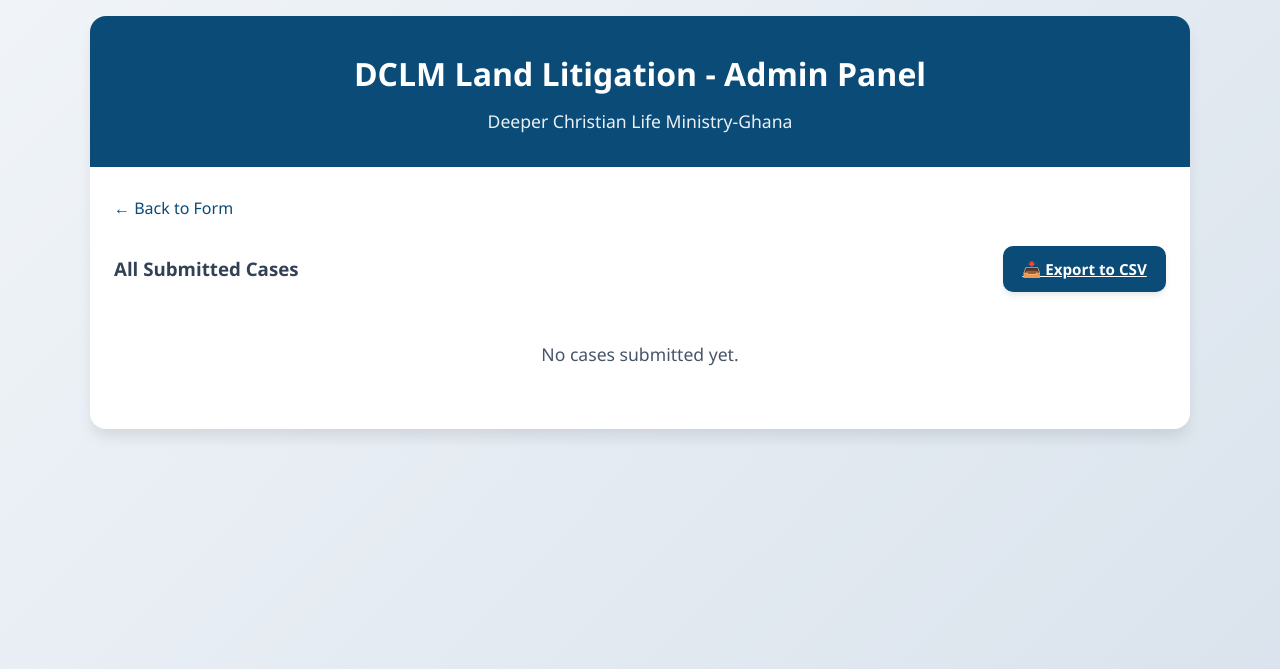
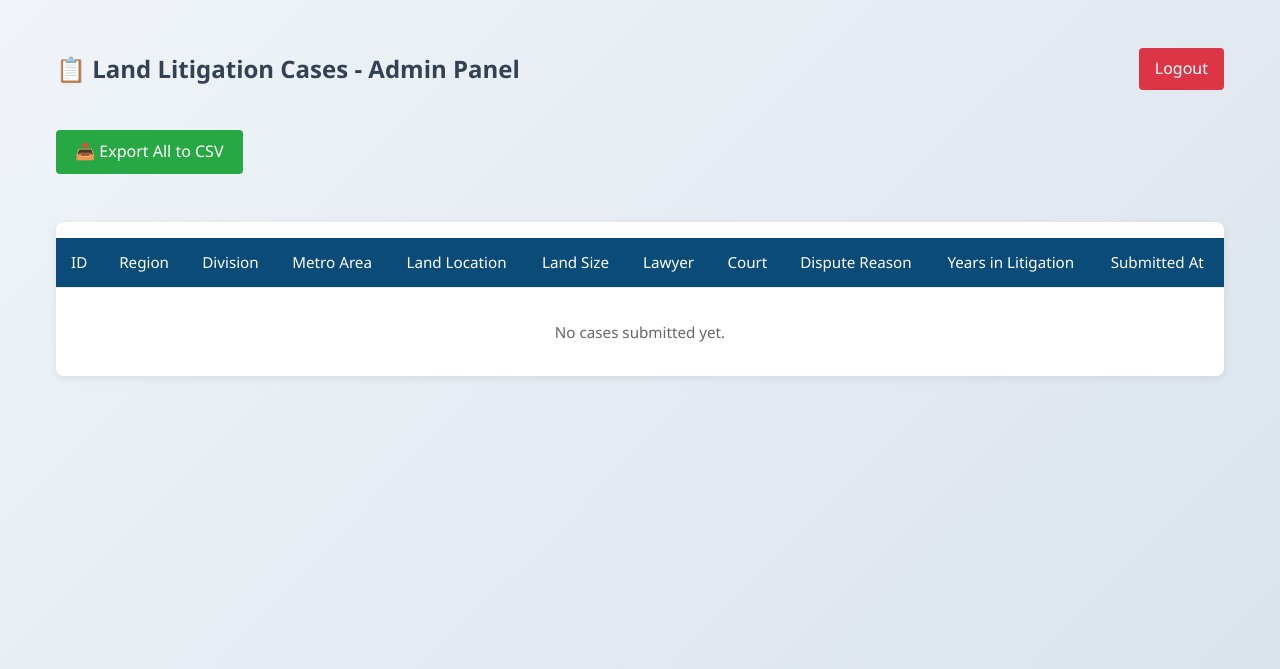
Before and after one commit to Fredderby/litigation, a FastAPI app: template templates/admin.html in a window 1280 px wide. Shown: the top 669 px of the page. Run offline with FastAPI, Linux system fonts and the light colour scheme; the template is opened without the code that fills it, so the values that code supplies are empty; parts of the project's set-up code (start-up, migrations or seed data) failed here and were passed over.

Commit message:
new field added

```diff
--- a/main.py
+++ b/main.py
@@ -68,7 +68,8 @@ async def submit_case(
     land_size: str = Form(...),
     lawyer_name: str = Form(...),
     court_name: str = Form(...),
-    dispute_reason: str = Form(...)
+    dispute_reason: str = Form(...),
+    years_litigation: int = Form(...)  # ✅ Added new field
 ):
     conn = get_db_connection()
     if not conn:
@@ -79,14 +80,15 @@ async def submit_case(
 
     try:
         cursor = conn.cursor()
+        # ✅ Updated query to include new column
         query = """
             INSERT INTO land_cases
-            (region, division, metro_area, land_location, land_size, lawyer_name, court_name, dispute_reason)
-            VALUES (%s, %s, %s, %s, %s, %s, %s, %s)
+            (region, division, metro_area, land_location, land_size, lawyer_name, court_name, dispute_reason, years_litigation)
+            VALUES (%s, %s, %s, %s, %s, %s, %s, %s, %s)
         """
         cursor.execute(query, (
             region, division, metro_area, land_location,
-            land_size, lawyer_name, court_name, dispute_reason
+            land_size, lawyer_name, court_name, dispute_reason, years_litigation
         ))
         conn.commit()
         cursor.close()
@@ -136,12 +138,15 @@ async def export_csv(request: Request, username: Optional[str] = None, password:
     cases = get_all_cases()
     output = StringIO()
     writer = csv.writer(output)
+    # ✅ Updated header to include new field
     writer.writerow([
         "ID", "Region", "Division", "Metro Area", "Land Location",
-        "Land Size", "Lawyer Name", "Court Name", "Dispute Reason", "Submitted At"
+        "Land Size", "Lawyer Name", "Court Name", "Dispute Reason",
+        "Years in Litigation", "Submitted At"
     ])
 
     for case in cases:
+        # ✅ Added new field to CSV row
         writer.writerow([
             case.get("id", ""),
             case.get("region", ""),
@@ -152,6 +157,7 @@ async def export_csv(request: Request, username: Optional[str] = None, password:
             case.get("lawyer_name", ""),
             case.get("court_name", ""),
             case.get("dispute_reason", ""),
+            case.get("years_litigation", ""),
             case.get("submitted_at", datetime.now()).strftime("%Y-%m-%d %H:%M")
         ])
 
@@ -164,4 +170,5 @@ async def export_csv(request: Request, username: Optional[str] = None, password:
 
 if __name__ == "__main__":
     import uvicorn
-    uvicorn.run("main:app", host="0.0.0.0", port=8000, reload=True)
+    # ✅ Updated port to match your chosen free port 8010
+    uvicorn.run("main:app", host="0.0.0.0", port=8010, reload=True)
--- a/templates/admin.html
+++ b/templates/admin.html
@@ -2,45 +2,116 @@
 <html lang="en">
 <head>
     <meta charset="UTF-8">
-    <meta name="viewport" content="width=device-width, initial-scale=1.0, maximum-scale=1.0">
-    <title>Admin | DCLM Land Cases</title>
+    <meta name="viewport" content="width=device-width, initial-scale=1.0">
+    <title>Admin | DCLM Land Litigation</title>
     <link rel="stylesheet" href="/static/css/style.css">
+    <style>
+        .admin-container {
+            max-width: 1200px;
+            margin: 2rem auto;
+            padding: 0 1rem;
+        }
+
+        .login-box {
+            max-width: 450px;
+            margin: 3rem auto;
+            padding: 2rem;
+            background: #ffffff;
+            border-radius: 8px;
+            box-shadow: 0 2px 10px rgba(0,0,0,0.1);
+        }
+
+        .table-wrapper {
+            overflow-x: auto;
+            margin-top: 2rem;
+            background: #fff;
+            border-radius: 8px;
+            box-shadow: 0 2px 8px rgba(0,0,0,0.08);
+        }
+
+        table {
+            width: 100%;
+            border-collapse: collapse;
+        }
+
+        th, td {
+            padding: 12px 15px;
+            text-align: left;
+            border-bottom: 1px solid #eee;
+        }
+
+        th {
+            background-color: var(--primary);
+            color: white;
+            font-weight: 500;
+        }
+
+        tr:hover {
+            background-color: #f9fafc;
+        }
+
+        .export-btn {
+            display: inline-block;
+            margin: 1rem 0;
+            padding: 0.6rem 1.2rem;
+            background-color: #28a745;
+            color: white;
+            border-radius: 4px;
+            text-decoration: none;
+            font-weight: 500;
+        }
+
+        .export-btn:hover {
+            background-color: #218838;
+        }
+
+        .logout-btn {
+            float: right;
+            padding: 0.5rem 1rem;
+            background: #dc3545;
+            color: white;
+            border-radius: 4px;
+            text-decoration: none;
+        }
+
+        .logout-btn:hover {
+            background: #c82333;
+        }
+    </style>
 </head>
 <body>
-    <div class="container admin-container">
-        <header class="form-header">
-            <h1>DCLM Land Litigation - Admin Panel</h1>
-            <p>Deeper Christian Life Ministry-Ghana</p>
+    <div class="admin-container">
+        <header style="display: flex; justify-content: space-between; align-items: center; margin-bottom: 1.5rem;">
+            <h2>📋 Land Litigation Cases - Admin Panel</h2>
+            {% if not show_login %}
+            <a href="/admin" class="logout-btn">Logout</a>
+            {% endif %}
         </header>
 
         {% if show_login %}
-        <div class="litigation-form login-box">
-            <h3 style="margin-bottom: 1.5rem; color: var(--gray-700); text-align: center;">Admin Login</h3>
+        <!-- Login Form -->
+        <div class="login-box">
+            <h3 style="text-align: center; margin-bottom: 1.5rem;">Admin Login</h3>
             {% if error %}
-            <div class="error-alert">{{ error }}</div>
+            <div class="error-alert" style="margin-bottom: 1rem;">{{ error }}</div>
             {% endif %}
-            <form method="POST">
+            <form method="POST" action="/admin">
                 <div class="form-group">
-                    <label>Username</label>
-                    <input type="text" name="username" required>
+                    <label for="username">Username</label>
+                    <input type="text" id="username" name="username" required>
                 </div>
                 <div class="form-group">
-                    <label>Password</label>
-                    <input type="password" name="password" required>
+                    <label for="password">Password</label>
+                    <input type="password" id="password" name="password" required>
                 </div>
-                <button type="submit" class="submit-btn">Login</button>
+                <button type="submit" class="submit-btn" style="width: 100%;">Login</button>
             </form>
-            <a href="/" class="back-link">← Back to Form</a>
-        </div>
-        {% else %}
-        <div class="litigation-form">
-            <a href="/" class="back-link">← Back to Form</a>
-            <div style="display: flex; justify-content: space-between; align-items: center; flex-wrap: wrap; gap: 1rem; margin-bottom: 1rem;">
-                <h3 style="color: var(--gray-700);">All Submitted Cases</h3>
-                <a href="/export/csv" class="submit-btn" style="width: auto; padding: 0.7rem 1.2rem; font-size: 0.95rem;">📥 Export to CSV</a>
         </div>
 
-            {% if cases %}
+        {% else %}
+        <!-- Cases List -->
+        <a href="/export/csv" class="export-btn">📥 Export All to CSV</a>
+
         <div class="table-wrapper">
             <table>
                 <thead>
@@ -50,34 +121,38 @@
                         <th>Division</th>
                         <th>Metro Area</th>
                         <th>Land Location</th>
-                            <th>Size</th>
+                        <th>Land Size</th>
                         <th>Lawyer</th>
                         <th>Court</th>
-                            <th>Dispute</th>
-                            <th>Submitted</th>
+                        <th>Dispute Reason</th>
+                        <th>Years in Litigation</th> <!-- ✅ NEW COLUMN -->
+                        <th>Submitted At</th>
                     </tr>
                 </thead>
                 <tbody>
+                    {% if cases %}
                         {% for case in cases %}
                         <tr>
                             <td>{{ case.id }}</td>
                             <td>{{ case.region }}</td>
                             <td>{{ case.division }}</td>
-                            <td>{{ case.metro_area or "—" }}</td>
+                            <td>{{ case.metro_area or "-" }}</td>
                             <td>{{ case.land_location }}</td>
                             <td>{{ case.land_size }}</td>
                             <td>{{ case.lawyer_name }}</td>
                             <td>{{ case.court_name }}</td>
                             <td>{{ case.dispute_reason }}</td>
-                            <td>{{ case.submitted_at.strftime('%Y-%m-%d %H:%M') }}</td>
+                            <td>{{ case.years_litigation }}</td> <!-- ✅ NEW FIELD -->
+                            <td>{{ case.submitted_at.strftime("%Y-%m-%d %H:%M") }}</td>
                         </tr>
                         {% endfor %}
+                    {% else %}
+                        <tr>
+                            <td colspan="11" style="text-align: center; padding: 2rem; color: #666;">No cases submitted yet.</td>
+                        </tr>
+                    {% endif %}
                 </tbody>
             </table>
-            </div>
-            {% else %}
-            <p style="text-align: center; padding: 2rem; color: var(--gray-600); font-size: 1.1rem;">No cases submitted yet.</p>
-            {% endif %}
         </div>
         {% endif %}
     </div>
--- a/templates/index.html
+++ b/templates/index.html
@@ -109,6 +109,12 @@
                 <div class="char-count" id="charCount">0 / 150</div>
             </div>
 
+            <!-- ✅ NEW FIELD: Number of Years in Litigation -->
+            <div class="form-group">
+                <label for="years_litigation">Number of Years in Litigation</label>
+                <input type="number" id="years_litigation" name="years_litigation" min="0" max="100" required placeholder="e.g. 3, 5, 10">
+            </div>
+
             <!-- Progress Bar -->
             <div class="progress-container" id="progressContainer">
                 <div class="progress-bar" id="progressBar"></div>
```
Also changed, not shown: database.py (+59 -40 lines). Lines whose indentation alone changed are shown as unchanged.
